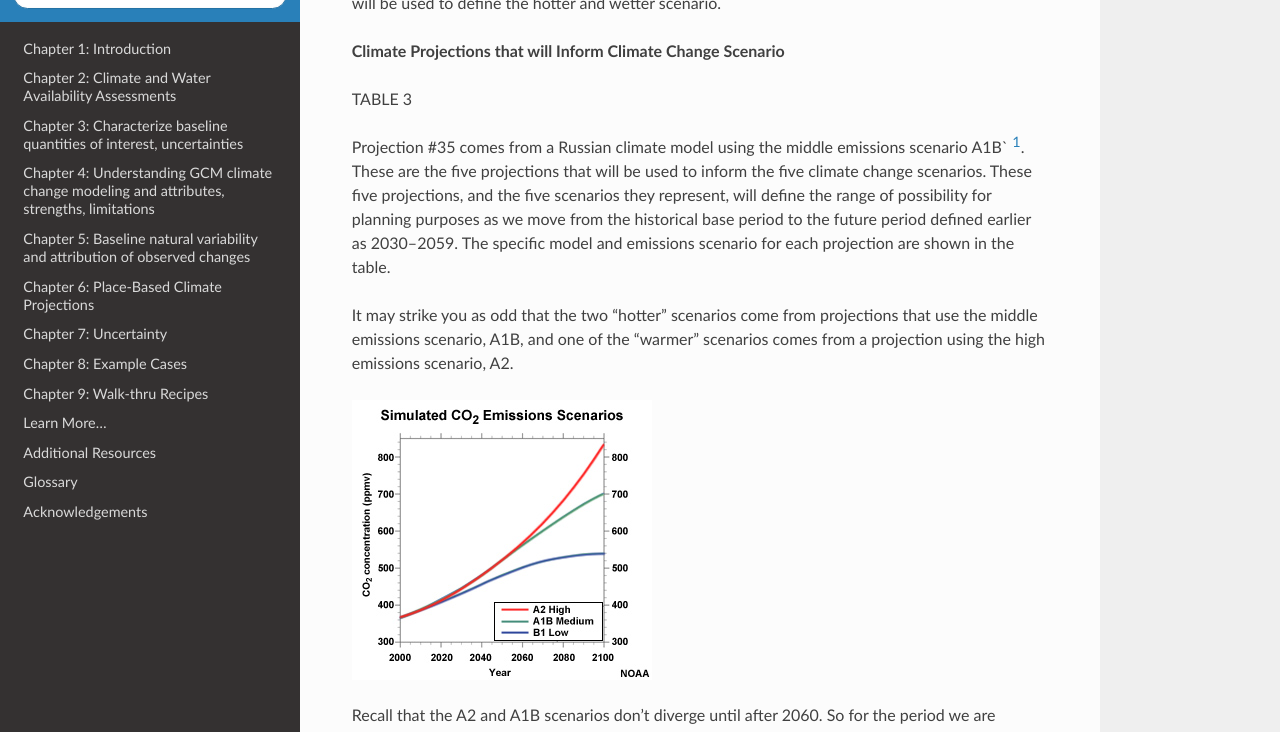
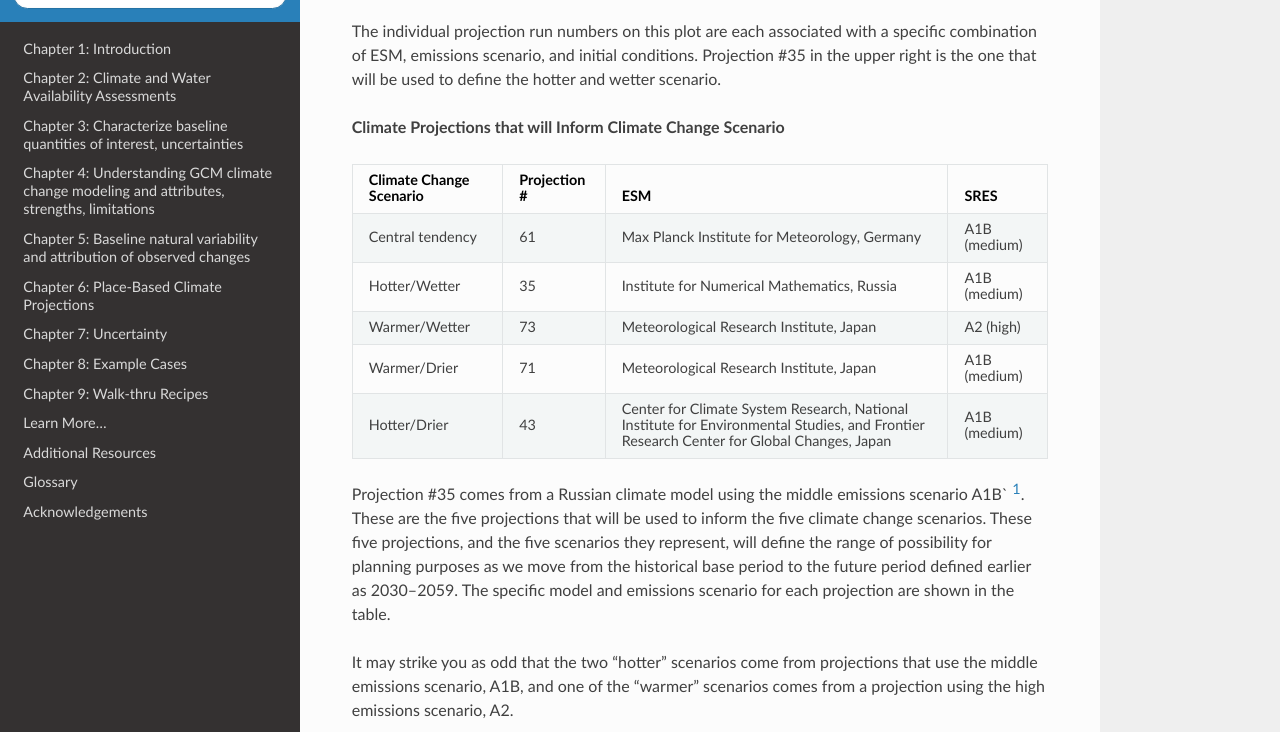
Before and after one commit to NCAR/climate-primer-water, a Sphinx documentation site: the page built from doc/recipe1_bcsd.rst, in a window 1280 px wide and 900 px high, scrolled down 64998 px, cut to the strip 168-900 px from the top of the window. Built offline with Sphinx 7.4.7 and the Read the Docs theme 2.0.0, drawn with Linux system fonts in a browser that asks for light colours; some of the changed lines change nothing that is shown; some of the changed text lies outside the part shown.

Commit message:
Update recipe1_bcsd.rst

```diff
--- a/doc/recipe1_bcsd.rst
+++ b/doc/recipe1_bcsd.rst
@@ -1528,27 +1528,9 @@
 confirming what we see visually, that there is little or no mean
 tendency toward drier or wetter with time.
 
-Percent Change in Annual Precipitation shown by Ten Projections
-
-1.  +30%\*
-
-2.  +10% (90th)
-
-3.  +5%
-
-4.  +1%
-
-5.  -2%
-
-6.  -2%
-
-7.  -5%
-
-8.  -10%
-
-9.  -15% (10th)
-
-10. -35%\*
+.. csv-table::
+   :file: _files/table4_wt.csv
+   :header-rows: 1
 
 But for planning purposes we may be very interested in the
 possible outcomes that differ from the central tendency. Let's use
@@ -1738,7 +1720,9 @@
 
 **Climate Projections that will Inform Climate Change Scenario**
 
-TABLE 3
+.. csv-table::
+   :file: _files/table5_wt.csv
+   :header-rows: 1
 
 Projection #35 comes from a Russian climate model using the
 middle emissions scenario A1B` [1]_. These are the five
```
